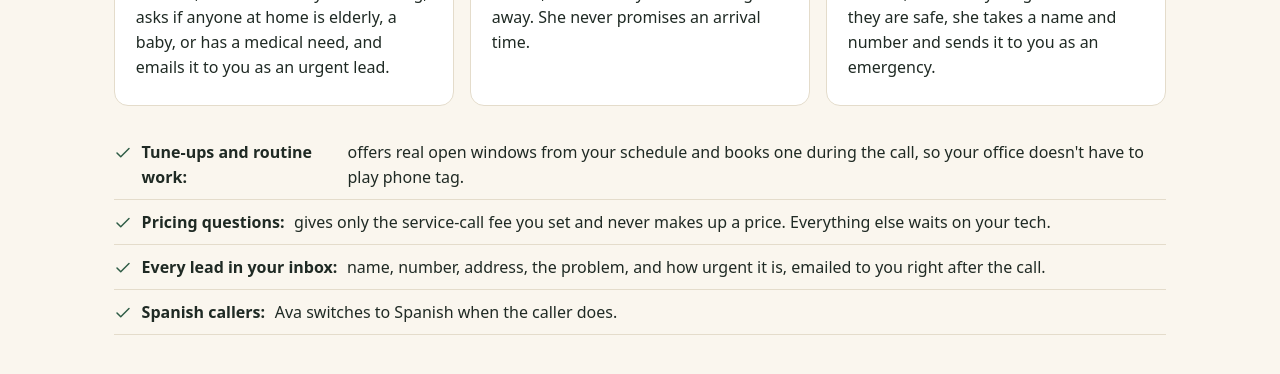
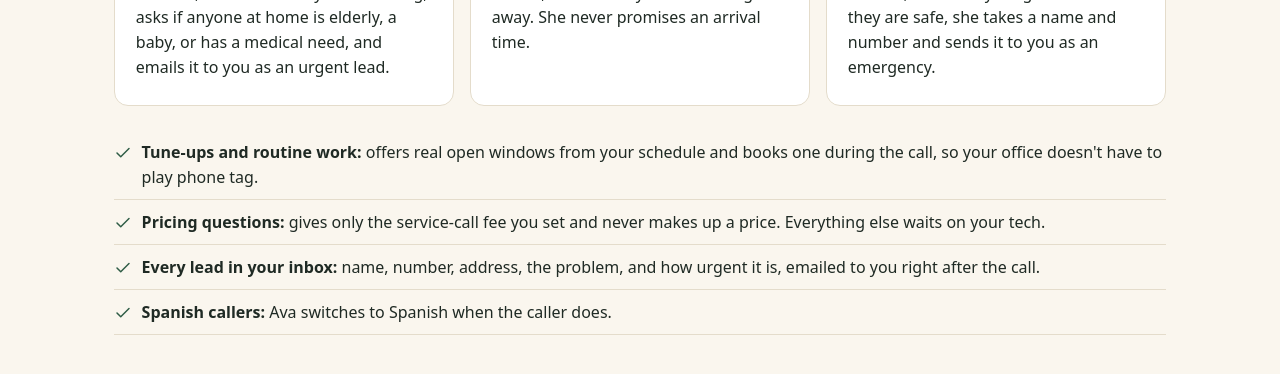
Before and after one commit to DealPatrol/AI-Business-Workforce, a Next.js app: page /hvac in a window 1280 px wide. Shown: the part 800-1174 px from the top of the page. Built offline with nearby package versions, Linux system fonts and the light colour scheme; no server answers.

Commit message:
hvac: keep bold lead-ins inline in the feature list

```diff
--- a/app/hvac/page.tsx
+++ b/app/hvac/page.tsx
@@ -109,19 +109,19 @@ export default function HvacPage() {
         </div>
         <ul>
           <li>
-            <Check size={18} /> <b>Tune-ups and routine work:</b> offers real open windows from your schedule and books
-            one during the call, so your office doesn&apos;t have to play phone tag.
+            <Check size={18} /> <span><b>Tune-ups and routine work:</b> offers real open windows from your schedule and books
+            one during the call, so your office doesn&apos;t have to play phone tag.</span>
           </li>
           <li>
-            <Check size={18} /> <b>Pricing questions:</b> gives only the service-call fee you set and never makes up a
-            price. Everything else waits on your tech.
+            <Check size={18} /> <span><b>Pricing questions:</b> gives only the service-call fee you set and never makes up a
+            price. Everything else waits on your tech.</span>
           </li>
           <li>
-            <Check size={18} /> <b>Every lead in your inbox:</b> name, number, address, the problem, and how urgent it
-            is, emailed to you right after the call.
+            <Check size={18} /> <span><b>Every lead in your inbox:</b> name, number, address, the problem, and how urgent it
+            is, emailed to you right after the call.</span>
           </li>
           <li>
-            <Check size={18} /> <b>Spanish callers:</b> Ava switches to Spanish when the caller does.
+            <Check size={18} /> <span><b>Spanish callers:</b> Ava switches to Spanish when the caller does.</span>
           </li>
         </ul>
       </section>
```
